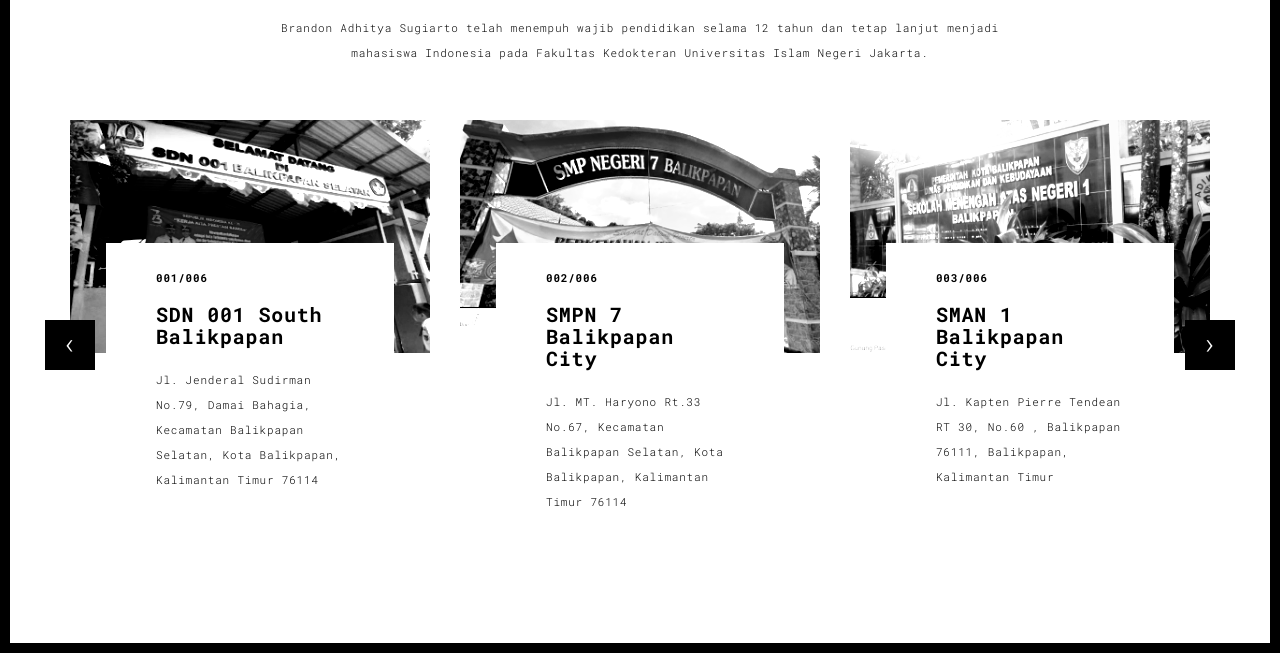
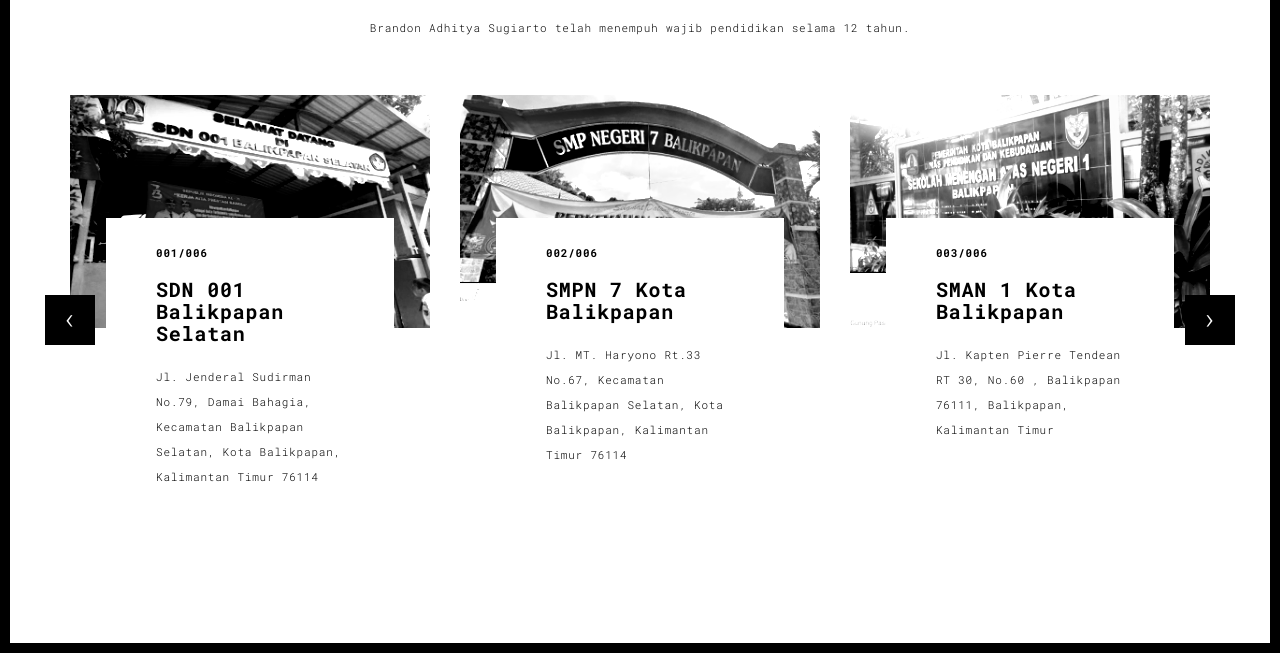
Before and after one commit to BrandonXIU/brandon.github.io, a plain HTML site: page works.html in a window 1280 px wide. Shown: the part 147-807 px from the top of the page. Drawn offline with Linux system fonts and the light colour scheme.

Commit message:
mengubah bahasa dari inggris ke indo

```diff
--- a/works.html
+++ b/works.html
@@ -57,7 +57,7 @@
       <div class="col-sm-8 col-sm-offset-2 section-container-spacer">
         <div class="text-center">
           <h1 class="h2">02 : Works</h1>
-          <p>Brandon Adhitya Sugiarto telah menempuh wajib pendidikan selama 12 tahun dan tetap lanjut menjadi mahasiswa Indonesia pada Fakultas Kedokteran Universitas Islam Negeri Jakarta.
+          <p>Brandon Adhitya Sugiarto telah menempuh wajib pendidikan selama 12 tahun.
           </p>
         </div>
       </div>
@@ -75,7 +75,7 @@
                       </a>
                       <div class="card-container card-container-lg">
                         <h4>001/006</h4>
-                        <h3>SDN 001 South Balikpapan</h3>
+                        <h3>SDN 001 Balikpapan Selatan</h3>
                         <p>Jl. Jenderal Sudirman No.79, Damai Bahagia, Kecamatan Balikpapan Selatan, Kota Balikpapan, Kalimantan Timur 76114</p>
 
                       </div>
@@ -87,7 +87,7 @@
                       </a>
                       <div class="card-container card-container-lg">
                         <h4>002/006</h4>
-                        <h3>SMPN 7 Balikpapan City</h3>
+                        <h3>SMPN 7 Kota Balikpapan</h3>
                         <p> Jl. MT. Haryono Rt.33 No.67, Kecamatan Balikpapan Selatan, Kota Balikpapan, Kalimantan Timur 76114</p>
 
                       </div>
@@ -98,7 +98,7 @@
                       </a>
                       <div class="card-container card-container-lg">
                         <h4>003/006</h4>
-                        <h3>SMAN 1 Balikpapan City</h3>
+                        <h3>SMAN 1 Kota Balikpapan</h3>
                         <p>Jl. Kapten Pierre Tendean RT 30, No.60 , Balikpapan 76111, Balikpapan, Kalimantan Timur</p>
 
                       </div>
@@ -116,7 +116,7 @@
                     </a>
                     <div class="card-container">
                       <h4>004/006</h4>
-                      <h3>SDN 001 South Balikpapan</h3>
+                      <h3>SDN 001 Balikpapan Selatan</h3>
                       <p>Jl. Jenderal Sudirman No.79, Damai Bahagia, Kecamatan Balikpapan Selatan, Kota Balikpapan, Kalimantan Timur 76114</p>
                       <a href="./work.html" class="btn btn-default">Discover</a>
                     </div>
@@ -127,7 +127,7 @@
                       </a>
                       <div class="card-container">
                         <h4>005/006</h4>
-                        <h3>SMPN 7 Balikpapan City</h3>
+                        <h3>SMPN 7 Kota Balikpapan</h3>
                         <p>Jl. MT. Haryono Rt.33 No.67, Kecamatan Balikpapan Selatan, Kota Balikpapan, Kalimantan Timur 76114</p>
                         <a href="./work.html" class="btn btn-default">Discover</a>
                       </div>
@@ -139,7 +139,7 @@
                       </a>
                       <div class="card-container">
                         <h4>006/006</h4>
-                        <h3>SMAN 1 Balikpapan City</h3>
+                        <h3>SMAN 1 Kota Balikpapan</h3>
                         <p>Jl. Kapten Pierre Tendean RT 30, No.60 , Balikpapan 76111, Balikpapan, Kalimantan Timur</p>
                         <a href="./work.html" class="btn btn-default">Discover</a>
                       </div>
```
